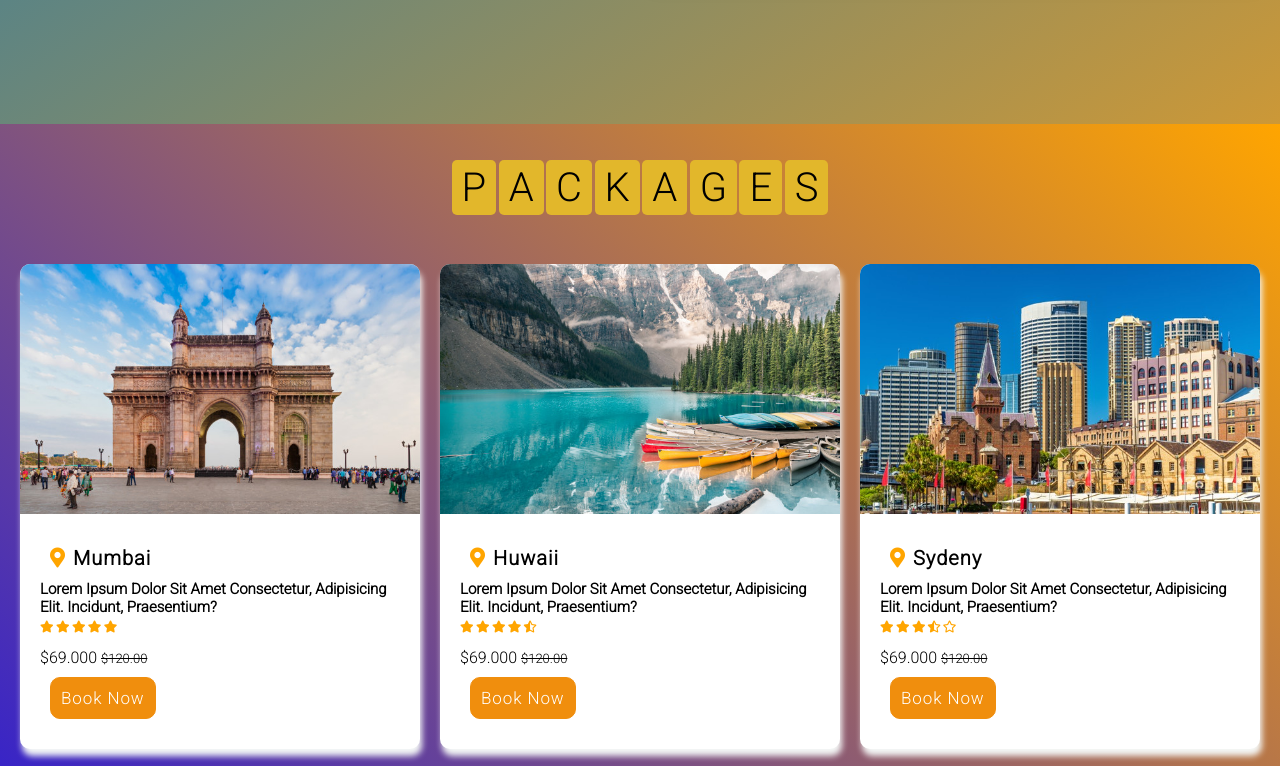
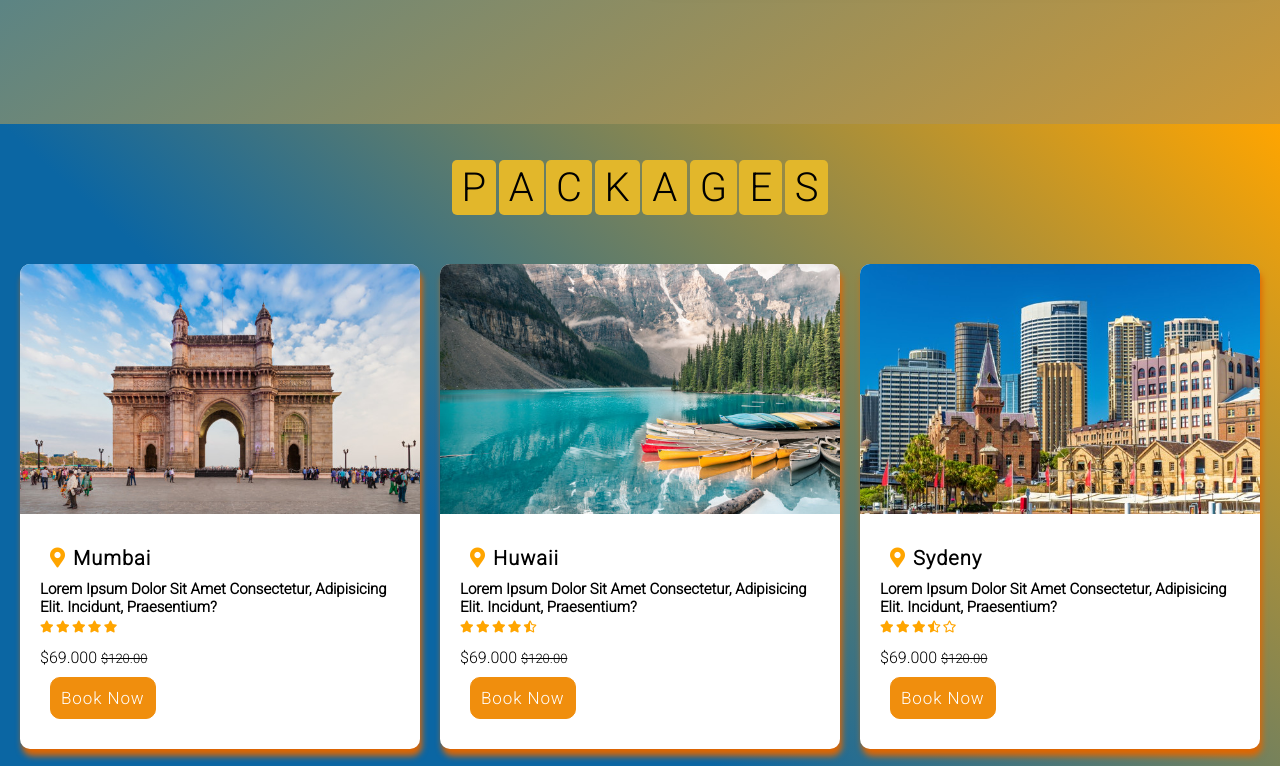
Before and after one commit to jsourabh1/Tourism_site, a plain HTML site: page index.html in a window 1280 px wide. Shown: the part 1540-2306 px from the top of the page. Drawn offline with Linux system fonts and the light colour scheme; a web font is replaced by a local one.

Commit message:
Update index.css
1) Change the shadow of box

```diff
--- a/index.css
+++ b/index.css
@@ -448,7 +448,7 @@ section{
 
 }
 .packages{
-        background: linear-gradient(to right top,blue,orange );
+        background: linear-gradient(to right top,rgb(11, 102, 163) 50%,orange );
 
 }
 .packages .image-container{
@@ -463,7 +463,7 @@ section{
     background-color: white;
     border-radius: 1rem;
     overflow: hidden;
-    box-shadow: 0.2rem 0.7rem 0.6rem rgb(244, 247, 246);
+    box-shadow: 0.2rem 0.7rem 0.6rem rgb(224, 102, 2);
 }
 
 
```
